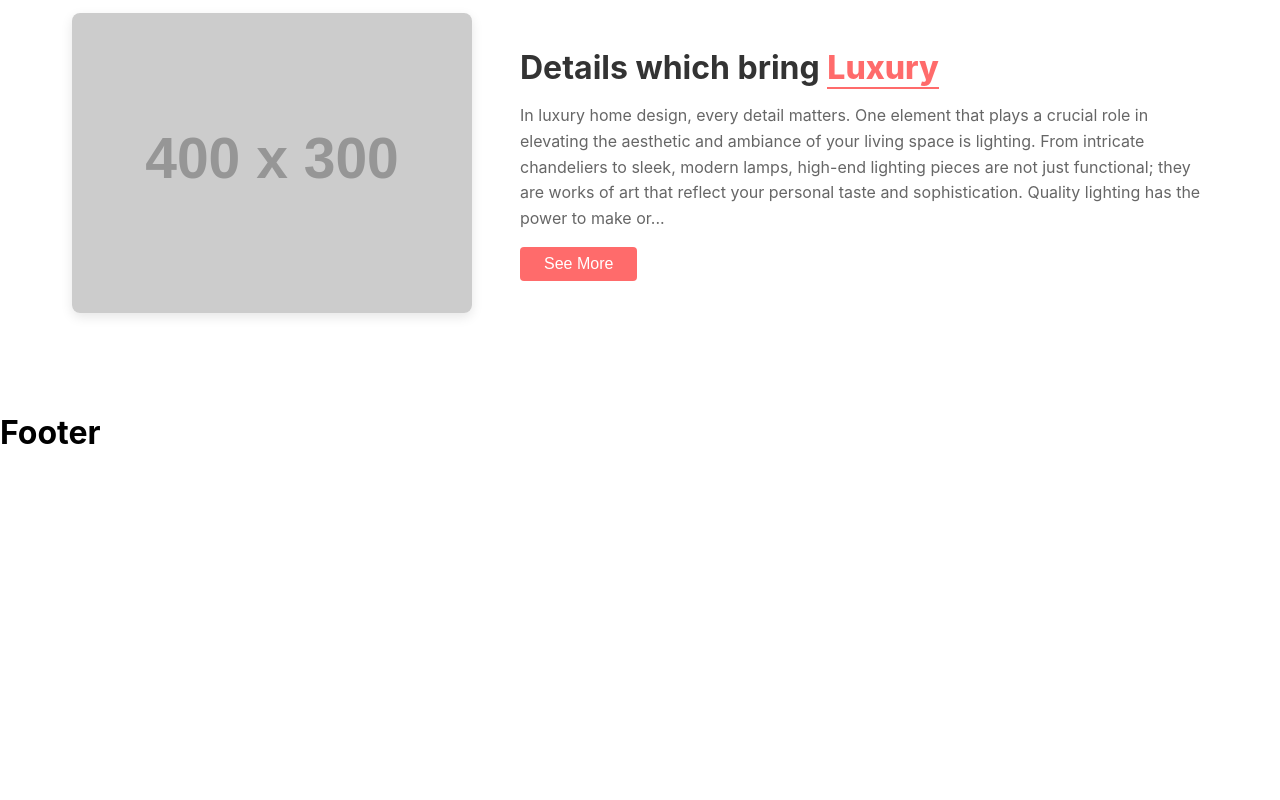
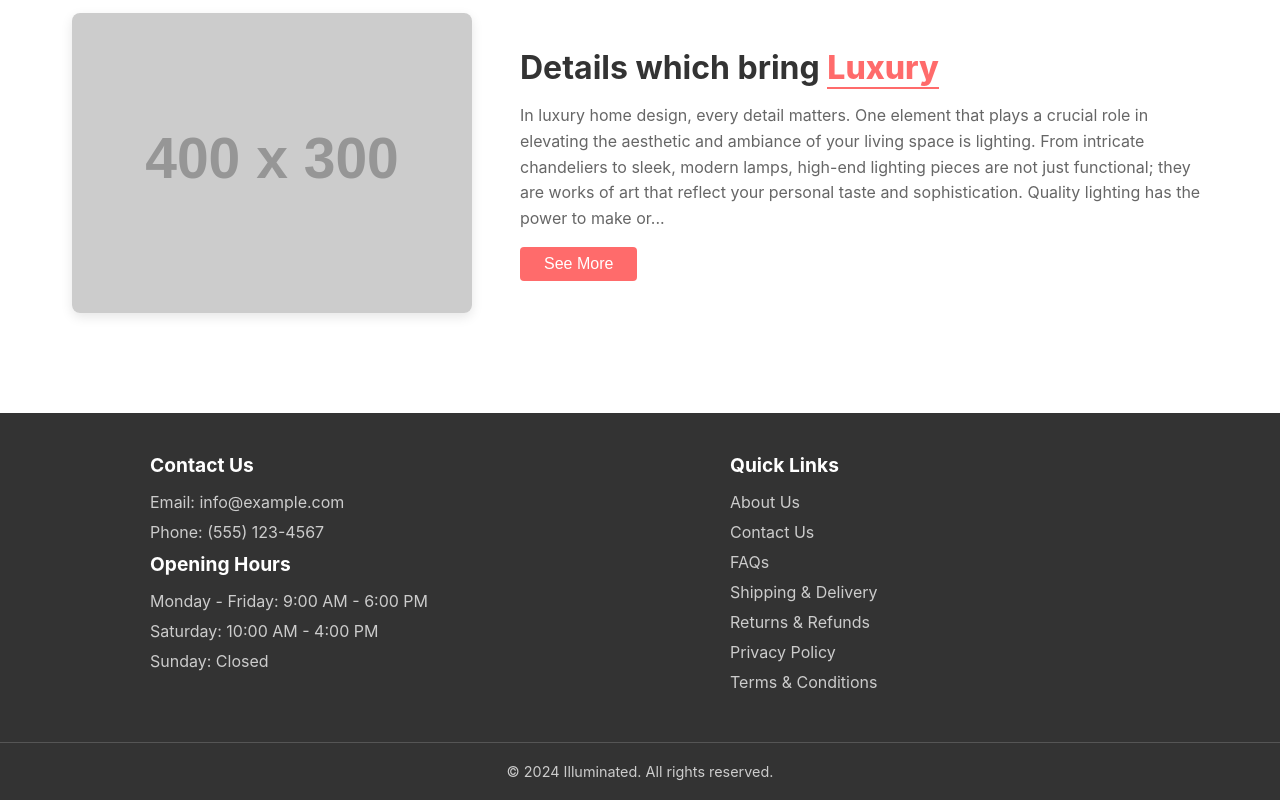
Before and after one commit to MarioGit19/Illuminate, a React (Create React App) app: page / in a window 1280 px wide. Shown: the part 2216-3016 px from the top of the page. Before the commit the page ends 2668 px from the top, so only its background shows below. Built offline with nearby package versions, Linux system fonts and the light colour scheme.

Commit message:
footer added

```diff
--- a/src/components/Footer/Footer.js
+++ b/src/components/Footer/Footer.js
@@ -2,9 +2,50 @@ import React from "react";
 import "../../styles/components/footer.css";
 const Footer = () => {
   return (
-    <div>
-      <h1>Footer</h1>
-    </div>
+    <footer className="footer">
+      <div className="footer-content">
+        <div className="footer-section">
+          <h3>Contact Us</h3>
+          <p>Email: info@example.com</p>
+          <p>Phone: (555) 123-4567</p>
+          <h3>Opening Hours</h3>
+          <p>Monday - Friday: 9:00 AM - 6:00 PM</p>
+          <p>Saturday: 10:00 AM - 4:00 PM</p>
+          <p>Sunday: Closed</p>
+        </div>
+        <div className="footer-section">
+          <h3>Quick Links</h3>
+          <ul>
+            <li>
+              <a href="/about">About Us</a>
+            </li>
+            <li>
+              <a href="/contact">Contact Us</a>
+            </li>
+            <li>
+              <a href="/faqs">FAQs</a>
+            </li>
+            <li>
+              <a href="/shipping">Shipping & Delivery</a>
+            </li>
+            <li>
+              <a href="/returns">Returns & Refunds</a>
+            </li>
+            <li>
+              <a href="/privacy">Privacy Policy</a>
+            </li>
+            <li>
+              <a href="/terms">Terms & Conditions</a>
+            </li>
+          </ul>
+        </div>
+      </div>
+      <div className="footer-bottom">
+        <p>
+          &copy; {new Date().getFullYear()} Illuminated. All rights reserved.
+        </p>
+      </div>
+    </footer>
   );
 };
 
--- a/src/styles/components/footer.css
+++ b/src/styles/components/footer.css
@@ -0,0 +1,73 @@
+.footer {
+  background-color: #333;
+  color: #fff;
+  padding: 40px 0 20px;
+}
+
+.footer-content {
+  max-width: 1200px;
+  margin: 0 auto;
+  display: flex;
+  justify-content: space-around;
+  padding: 0 20px;
+}
+
+.footer-section {
+  flex: 1;
+  max-width: 400px;
+  margin: 0 20px;
+}
+
+.footer-section h3 {
+  color: #fff;
+  margin-bottom: 15px;
+  font-size: 1.2rem;
+}
+
+.footer-section p {
+  margin-bottom: 10px;
+  color: #ccc;
+}
+
+.footer-section ul {
+  list-style: none;
+  padding: 0;
+}
+
+.footer-section ul li {
+  margin-bottom: 10px;
+}
+
+.footer-section ul li a {
+  color: #ccc;
+  text-decoration: none;
+  transition: color 0.3s ease;
+}
+
+.footer-section ul li a:hover {
+  color: #fff;
+}
+
+.footer-bottom {
+  text-align: center;
+  margin-top: 40px;
+  padding-top: 20px;
+  border-top: 1px solid #555;
+}
+
+.footer-bottom p {
+  color: #ccc;
+  font-size: 0.9rem;
+}
+
+/* Responsive design */
+@media (max-width: 768px) {
+  .footer-content {
+    flex-direction: column;
+    text-align: center;
+  }
+
+  .footer-section {
+    margin: 20px 0;
+  }
+}
```
